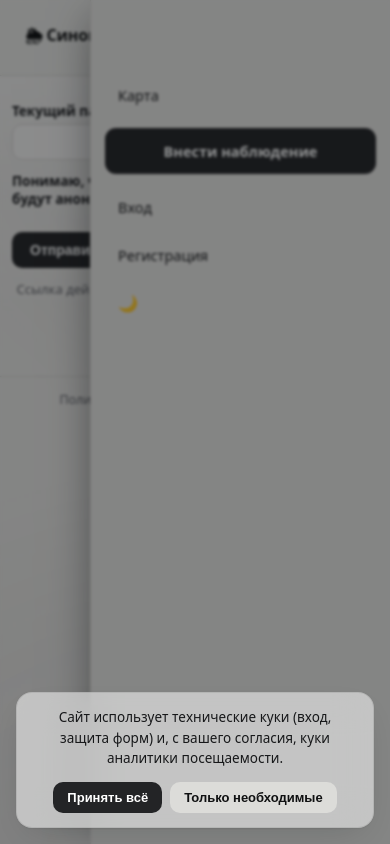
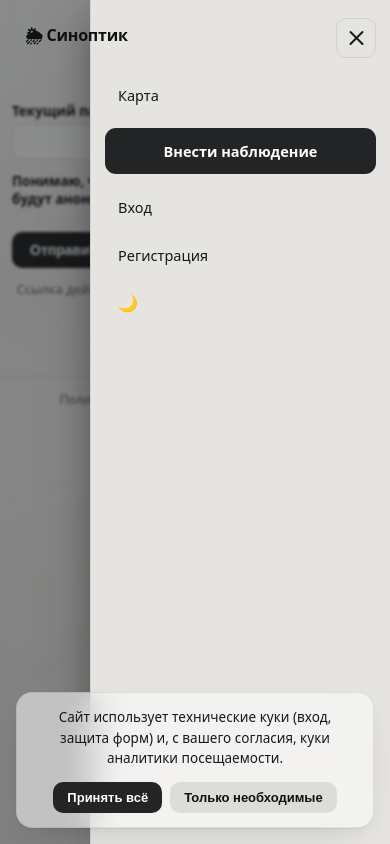
Before and after one commit to w1nteerr/meteodiary, a Django app: template templates/accounts/password_reset.html in a window 390 px wide, after a click that opens the changed part. Run offline with Django 4.2, Linux system fonts and the light colour scheme; the template is opened without the code that fills it: values that come from a table or form of the project are taken from there, others are empty; parts of the project's set-up code (start-up, migrations or seed data) failed here and were passed over.

Commit message:
исправление меню и сервис воркера

```diff
--- a/static/js/sw.js
+++ b/static/js/sw.js
@@ -4,8 +4,8 @@
    Важно: перехватываются ТОЛЬКО пути из SHELL — раньше воркер вставал на пути
    у каждого GET-запроса (включая фавикон и статику) и добавлял задержку
    своего запуска к любой загрузке. */
-const CACHE = "sinoptik-shell-v2";   // v2: сбросить старые кэши со старым HTML
-const SHELL = ["/", "/observations/new/", "/static/js/drafts.js"];
+const CACHE = "sinoptik-shell-v3";
+const SHELL = ["/", "/static/js/drafts.js"];
 
 self.addEventListener("install", (e) => {
   e.waitUntil(caches.open(CACHE).then((c) => c.addAll(SHELL)).catch(() => null));
--- a/templates/base.html
+++ b/templates/base.html
@@ -467,6 +467,18 @@ header .brand-short{display:none}
   body.nav-open .nav-toggle span:nth-child(2){opacity:0}
   body.nav-open .nav-toggle span:nth-child(3){transform:translateY(-7px) rotate(-45deg)}
 
+  /* Пока меню открыто, поднимаем хедер выше затемнения: панель .nav лежит
+     внутри него, а header создаёт свой stacking context (z-index + фильтр),
+     из-за чего затемнение иначе накрывает панель и та не нажимается. */
+  body.nav-open header{z-index:1210;
+    /* фильтр размытия хедера распространяется на вложенную панель меню —
+       пока меню открыто, отключаем его, иначе пункты выглядят «затуманенными» */
+    backdrop-filter:none;-webkit-backdrop-filter:none;
+    background:transparent;border-bottom-color:transparent}
+  /* сама панель непрозрачная, поэтому шапка под ней не нужна */
+  body.nav-open header .brand{position:relative;z-index:1230}
+  body.nav-open header .nav-toggle{position:relative;z-index:1230}
+
   /* затемнение фона за выдвинутым меню — вне хедера, на весь экран */
   .nav-backdrop{display:block;position:fixed;inset:0;z-index:1190;
     background:rgba(10,12,14,.44);opacity:0;pointer-events:none;
@@ -474,7 +486,7 @@ header .brand-short{display:none}
   body.nav-open .nav-backdrop{opacity:1;pointer-events:auto}
 
   /* выдвижная панель меню справа */
-  header .nav{position:fixed;top:0;right:0;z-index:1200;
+  header .nav{position:fixed;top:0;right:0;z-index:1220;
     width:min(80vw,300px);height:100dvh;max-height:100dvh;
     display:flex;flex-direction:column;align-items:stretch;gap:2px;
     padding:72px 14px calc(18px + env(safe-area-inset-bottom)) 14px;
```
